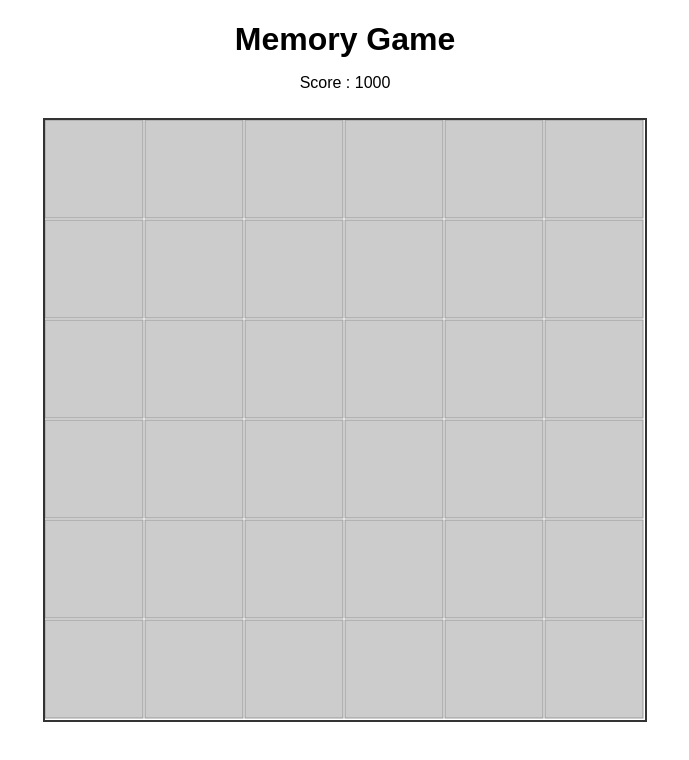
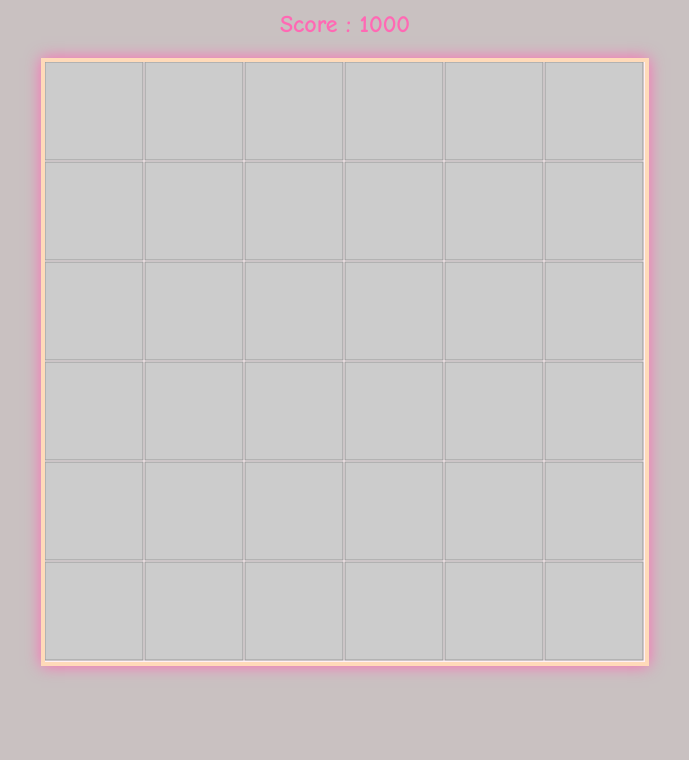
Before and after one commit to nourhatem2004/Memory_game_project, a plain HTML site: page project.html in a window 1280 px wide. Shown: the whole page, without its empty margins (295-984 px from the left). Drawn offline with Linux system fonts and the light colour scheme.

Commit message:
Better CSS and full game probably

```diff
--- a/Style.css
+++ b/Style.css
@@ -1,14 +1,40 @@
 body {
+    background-color: #C9C1C1; /* floral white */
+    color: #4B0082; /* indigo text */
     text-align: center;
-    font-family: Arial, sans-serif;
+    font-family: 'Comic Sans MS', cursive, sans-serif;
 }
 
 canvas {
-    border: 2px solid #333;
-    background-color: #fff;
+    border: 4px solid #FFDAB9; /* peach puff */
+    background-color: #FFF0F5; /* lavender blush */
     margin-top: 10px;
+    box-shadow: 0 0 15px #FF69B4; /* soft candy glow */
 }
 
-h1 {
-    margin-bottom: 0;
+.score {
+    font-size: 24px;
+    font-weight: bold;
+    color: #FF69B4; /* hot pink */
+    margin: 10px 0;
 }
+
+.score p {
+    margin: 4px 0;
+}
+
+button {
+    background-color: #87CEFA; /* sky blue */
+    color: white;
+    border: none;
+    padding: 10px 20px;
+    font-family: inherit;
+    font-size: 16px;
+    border-radius: 10px;
+    cursor: pointer;
+    transition: background-color 0.3s ease;
+}
+
+button:hover {
+    background-color: #FF69B4; /* hot pink on hover */
+}
--- a/project.html
+++ b/project.html
@@ -6,7 +6,6 @@
     </head>
 
     <body>
-        <h1>Memory Game</h1>
         <div class="score">
             <p>Score : <span id="score"></span></p>
         </div>
```
